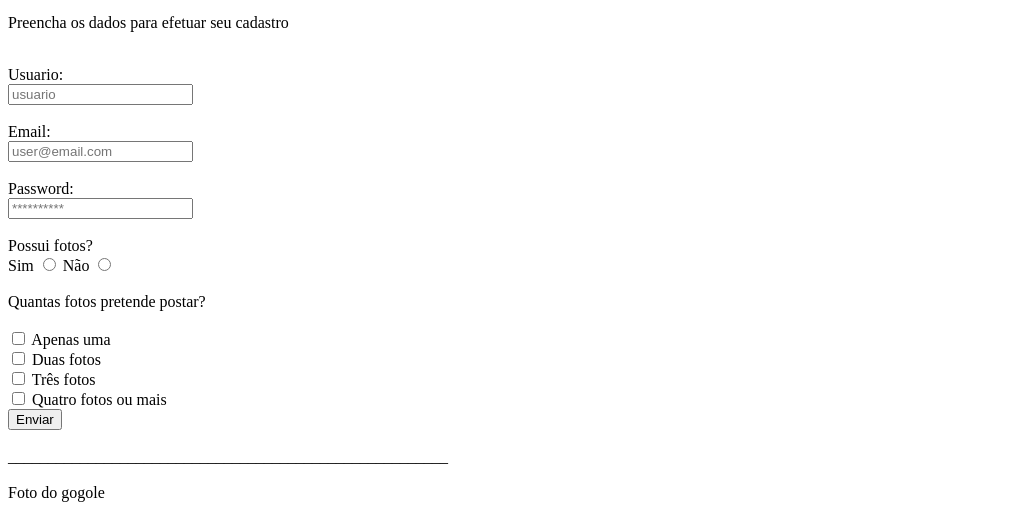
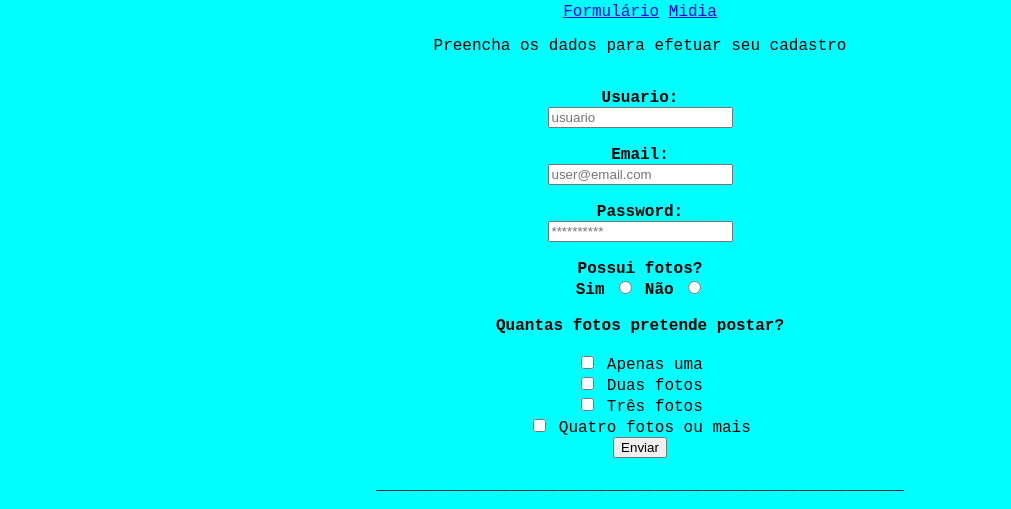
Before and after one commit to padsjr/desenvolvimento_web, a plain HTML site: page exccasa/index.html in a window 1280 px wide. Shown: the part 87-596 px from the top of the page, without its empty margins (0-1011 px from the left). Drawn offline with Linux system fonts and the light colour scheme.

Commit message:
implementado css

```diff
--- /dev/null
+++ b/exccasa/css/style.css
@@ -0,0 +1,34 @@
+body{
+    background-color: blue;
+    font-family:'Courier New', Courier, monospace;
+    text-align: center;
+}
+h1{
+    font-size: 32px;
+    text-align: center;
+    text-decoration: underline;
+}
+label{
+    font-weight: 900;
+}
+.fotos:active{
+    color: brown;
+}
+input:focus{
+    background-color: rgb(226, 226, 226)
+}
+
+.fotos, .dados{
+    font-weight: 900;
+}
+
+.selecoes{
+    font-weight: normal;
+}
+#botao{
+    font-weight: normal;
+}
+.menu:hover{
+    text-decoration: none;
+
+}
--- a/exccasa/index.html
+++ b/exccasa/index.html
@@ -26,43 +26,53 @@ O formulário deve ter uma action com value vazio e seu método deve ser POST.
         <title>Formularios</title>
         <section>
             <h1>Cabeçalho</h1>
-            <a href="#blocoUm">Formulário</a>
-            <a href="#blocoDois">Midia</a>
+            <a class="menu" href="#blocoUm">Formulário</a>
+            <a class="menu" href="#blocoDois">Midia</a>
         </section>
+        <link href="css/style.css" rel="stylesheet">
+        <style>
+            body{background-color: brown;
+
+            }
+        </style>
 
     </head>
-    <body>
+    <body style="background-color: aqua;">
         <section id="blocoUm">
             <p>Preencha os dados para efetuar seu cadastro</p>
             <form action="https://google.com.br" method ="post">
                 <br>
-                <label for="name">Usuario:</label><br>
+                <label class="dados" for="name">Usuario:</label><br>
                 <input type="text" id="name" name="usuario" placeholder="usuario" value="" required/><br>
                 <br>
-                <label for="email">Email:</label><br>
+                <label class="dados" for="email">Email:</label><br>
                 <input type="email" id="email" name="email@email.com" placeholder="user@email.com" required/><br>
                 <br>
-                <label for="password">Password:</label><br>
+                <label class="dados" for="password">Password:</label><br>
                 <input type="password" id="password" name="password" placeholder="**********" required/><br>
                 <br>
-                <label for="">Possui fotos?</label><br>
+                <label class="dados" for="">Possui fotos?</label><br>
                 <label for="sim">Sim</label>
                 <input type="radio" id="sim" name="possui_fotos" value="Sim"/>
                 <label for="nao">Não</label>
                 <input type="radio" id="nao" name="possui_fotos" value="Não"/><br>
                 <br>
-                <label for="">Quantas fotos pretende postar?</label><br>
-                <br>
-                <input type="checkbox" id="uma" name="quantidade_de_fotos" value="1">
-                <label for="uma">Apenas uma</label><br>
-                <input type="checkbox" id="dois" name="quantidade_de_fotos" value="2"/>
-                <label for="duas">Duas fotos</label><br>
-                <input type="checkbox" id="três" name="quantidade_de_fotos" value="3"/>
-                <label for="três">Três fotos</label><br>
-                <input type="checkbox" id="quatro+" name="quantidade_de_fotos" value="4 ou mais"/>
-                <label for="quatro+">Quatro fotos ou mais</label><br>
 
-                <button>Enviar</button>
+
+                <label class="fotos" for="">Quantas fotos pretende postar?</label><br>
+                <div>
+                    <br>
+                    <input type="checkbox" id="uma" name="quantidade_de_fotos" value="1">
+                    <label class="selecoes" for="uma">Apenas uma</label><br>
+                    <input type="checkbox" id="dois" name="quantidade_de_fotos" value="2"/>
+                    <label class="selecoes" for="duas">Duas fotos</label><br>
+                    <input type="checkbox" id="três" name="quantidade_de_fotos" value="3"/>
+                    <label class="selecoes" for="três">Três fotos</label><br>
+                    <input type="checkbox" id="quatro+" name="quantidade_de_fotos" value="4 ou mais"/>
+                    <label class="selecoes" for="quatro+">Quatro fotos ou mais</label><br>
+
+                <button id="botao">Enviar</button>
+                </div>
             </form>
         </section>
         <section id="blocoDois">
--- a/exccasa/style.css
+++ /dev/null
@@ -1,6 +0,0 @@
-body{
-    background-color: blue;
-}
-p{
-    font-size: ;
-}
```
